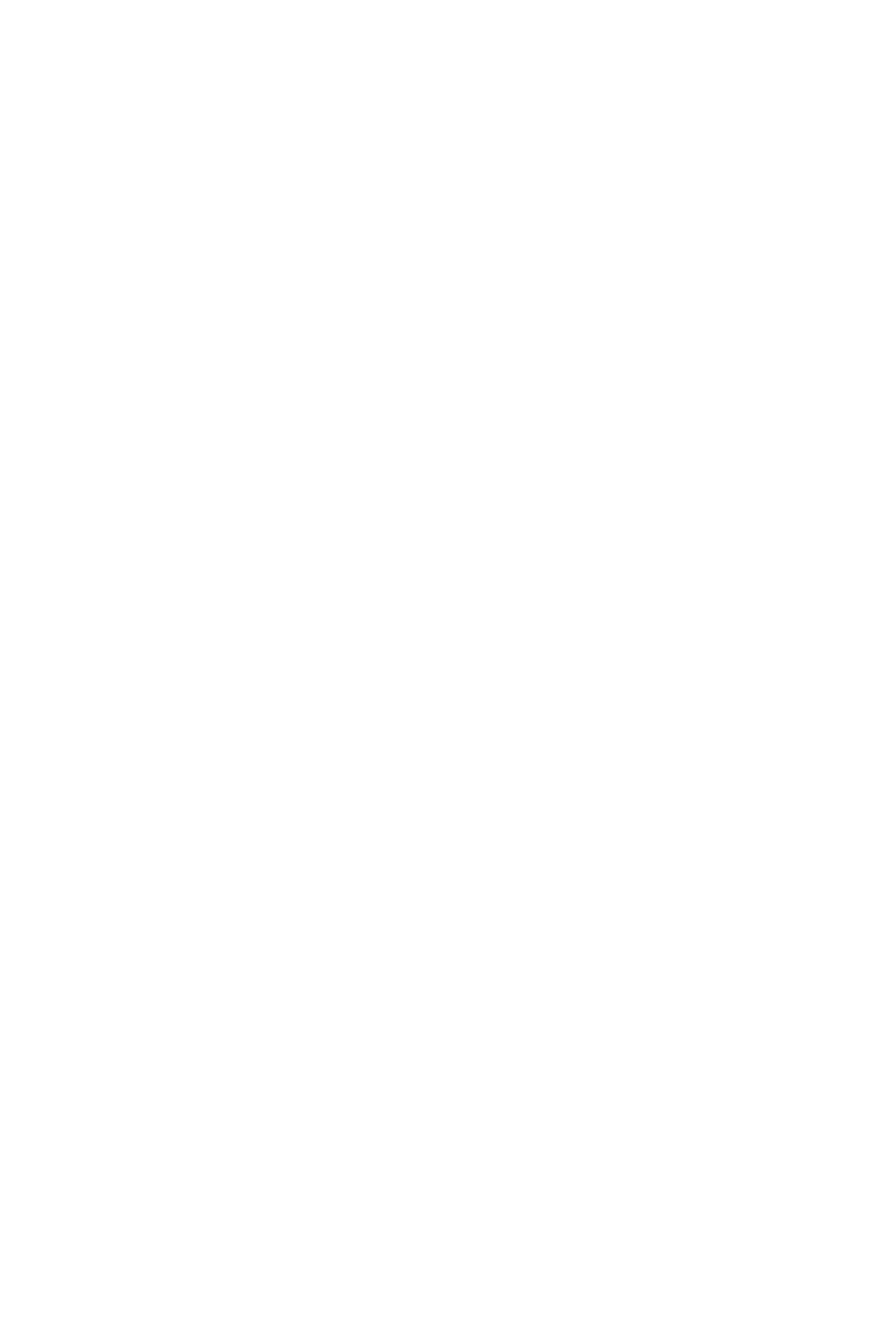
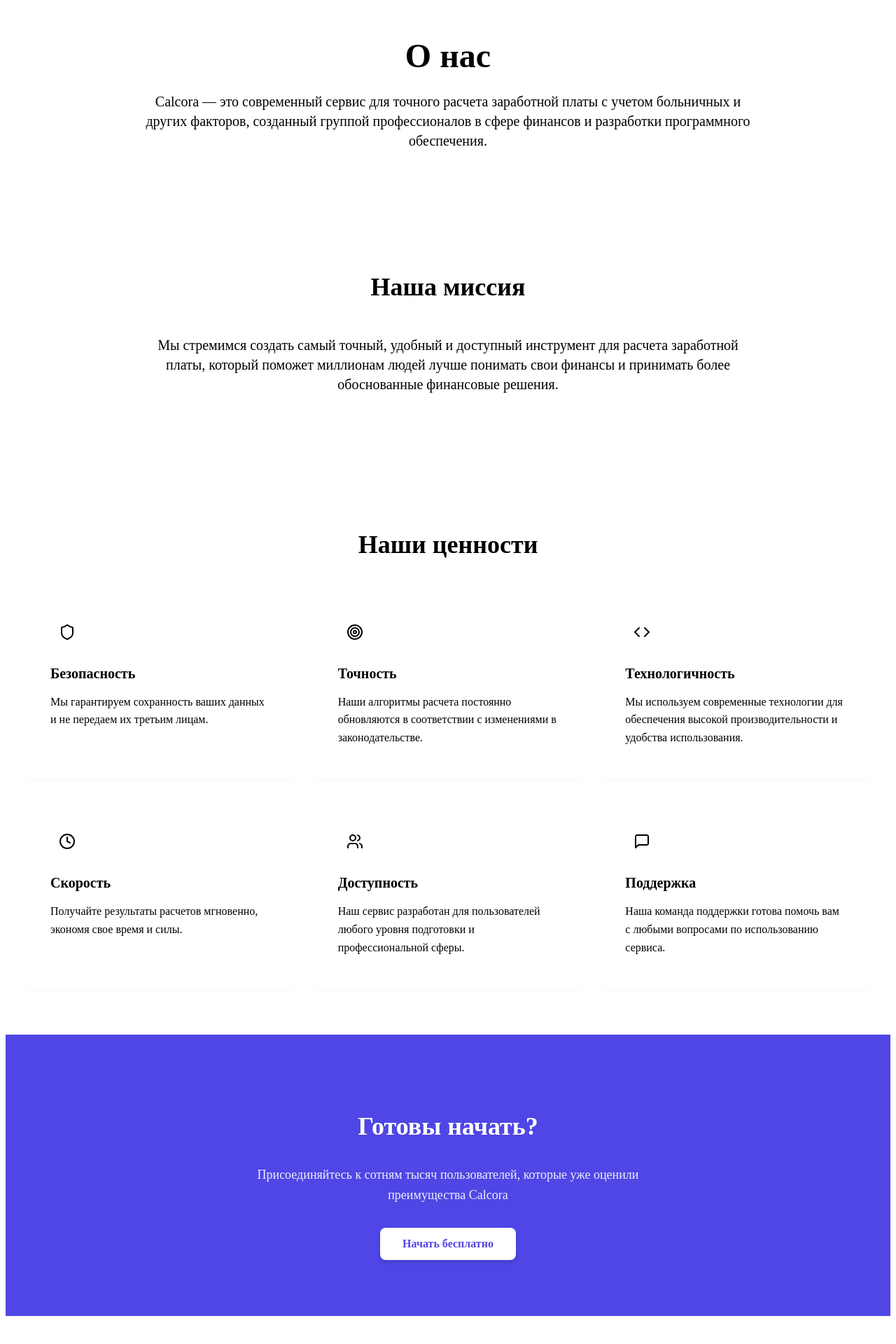
Before and after one commit to dabbygithub1/WebProject, a React (Create React App) app: page /about in a window 1280 px wide. Before the commit this address had no page. Shown: the part 140-2060 px from the top of the page at 70% size. Before the commit the page ends 800 px from the top, so only its background shows below. Built offline with nearby package versions, Linux system fonts and the light colour scheme.

Commit message:
Добавление страницы о нас

```diff
--- a/src/App.js
+++ b/src/App.js
@@ -6,6 +6,7 @@ import ProfessionsPage from './pages/ProfessionsPage/ProfessionsPage';
 import CalculatorPage from './pages/CalculatorPage/CalculatorPage';
 import ProfilePage from './pages/ProfilePage/ProfilePage';
 import ContactsPage from './pages/ContactsPage/ContactsPage';
+import AboutPage from './pages/AboutPage/AboutPage';
 
 
 import './App.css';
@@ -21,6 +22,7 @@ function App() {
         <Route path="/professions" element={<ProfessionsPage />} />
         <Route path="/calculator" element={<CalculatorPage />} />
         <Route path="/contacts" element={<ContactsPage />} />
+        <Route path="/about" element={<AboutPage />} />
       </Routes>
     </Router>
   );
--- /dev/null
+++ b/src/pages/AboutPage/AboutPage.css
@@ -0,0 +1,223 @@
+.about-page {
+  min-height: 100vh;
+  background-color: var(--color-white);
+  padding-top: 64px;
+}
+
+.about-main {
+  width: 100%;
+}
+
+.about-hero {
+  background-color: var(--color-primary-lightest);
+  padding: 80px 0;
+  text-align: center;
+}
+
+.about-title {
+  font-size: 48px;
+  font-weight: 700;
+  color: var(--color-text-dark);
+  margin-bottom: 24px;
+}
+
+.about-description {
+  max-width: 884px;
+  margin: 0 auto;
+  font-size: 20px;
+  line-height: 1.4;
+  color: var(--color-text-medium);
+  padding: 0 32px;
+}
+
+.mission-section {
+  background-color: var(--color-primary-lightest);
+  padding: 64px 0;
+  text-align: center;
+}
+
+.section-title {
+  font-size: 36px;
+  font-weight: 700;
+  color: var(--color-text-dark);
+  margin-bottom: 48px;
+}
+
+.mission-content {
+  max-width: 884px;
+  margin: 0 auto;
+  padding: 0 32px;
+}
+
+.mission-text {
+  font-size: 20px;
+  line-height: 1.4;
+  color: var(--color-text-medium);
+  margin-bottom: 32px;
+}
+
+.mission-divider {
+  width: 96px;
+  height: 4px;
+  background-color: var(--color-primary);
+  border-radius: 2px;
+  margin: 0 auto;
+}
+
+.values-section {
+  background-color: var(--color-primary-lightest);
+  padding: 64px 0;
+  text-align: center;
+}
+
+.values-grid {
+  max-width: 1270px;
+  margin: 0 auto;
+  display: grid;
+  grid-template-columns: repeat(3, 1fr);
+  gap: 32px;
+  padding: 0 32px;
+}
+
+.value-card {
+  background-color: var(--color-white);
+  border-radius: 8px;
+  padding: 32px;
+  text-align: left;
+  box-shadow: 0px 1px 2px rgba(0, 0, 0, 0.05);
+  transition: transform 0.3s ease, box-shadow 0.3s ease;
+}
+
+.value-card:hover {
+  transform: translateY(-4px);
+  box-shadow: 0px 4px 6px rgba(0, 0, 0, 0.1);
+}
+
+.value-icon {
+  width: 48px;
+  height: 48px;
+  margin-bottom: 24px;
+  background-color: var(--color-primary-lightest);
+  border-radius: 50%;
+  display: flex;
+  align-items: center;
+  justify-content: center;
+}
+
+.value-icon img {
+  width: 24px;
+  height: 24px;
+  object-fit: contain;
+}
+
+.value-title {
+  font-size: 20px;
+  font-weight: 600;
+  color: var(--color-text-dark);
+  margin-bottom: 16px;
+}
+
+.value-description {
+  font-size: 16px;
+  line-height: 1.6;
+  color: var(--color-text-light);
+}
+
+.cta-section {
+  background-color: #4F46E5;
+  padding: 80px 32px;
+  text-align: center;
+  color: #FFFFFF;
+}
+
+.cta-container {
+  max-width: 768px;
+  margin: 0 auto;
+  padding: 0;
+  display: flex;
+  flex-direction: column;
+  align-items: center;
+}
+
+.cta-title {
+  font-size: 36px;
+  font-weight: 700;
+  margin-bottom: 16px;
+  color: #FFFFFF;
+}
+
+.cta-description {
+  font-size: 18px;
+  line-height: 1.6;
+  margin-bottom: 32px;
+  max-width: 580px;
+  color: rgba(255, 255, 255, 0.9);
+}
+
+.cta-button {
+  display: inline-block;
+  background-color: #FFFFFF;
+  color: #4F46E5;
+  font-size: 16px;
+  font-weight: 600;
+  padding: 14px 32px;
+  border-radius: 8px;
+  text-decoration: none;
+  box-shadow: 0 4px 6px -1px rgba(0, 0, 0, 0.1), 0 2px 4px -2px rgba(0, 0, 0, 0.1);
+  transition: transform 0.2s ease, box-shadow 0.2s ease, background-color 0.2s ease;
+}
+
+.cta-button:hover {
+  transform: translateY(-2px);
+  box-shadow: 0 10px 15px -3px rgba(0, 0, 0, 0.1), 0 4px 6px -4px rgba(0, 0, 0, 0.1);
+  background-color: #f9fafb;
+}
+
+@media (max-width: 1024px) {
+  .values-grid {
+    grid-template-columns: repeat(2, 1fr);
+  }
+}
+
+@media (max-width: 768px) {
+  .about-hero {
+    padding: 60px 0;
+  }
+
+  .about-title {
+    font-size: 36px;
+  }
+
+  .about-description {
+    font-size: 18px;
+  }
+
+  .section-title {
+    font-size: 30px;
+  }
+
+  .mission-text {
+    font-size: 18px;
+  }
+
+  .cta-section {
+    padding: 60px 24px;
+  }
+  .cta-title {
+    font-size: 30px;
+  }
+  .cta-description {
+    font-size: 16px;
+  }
+  .cta-button {
+    padding: 12px 28px;
+    font-size: 15px;
+  }
+}
+
+@media (max-width: 640px) {
+  .values-grid {
+    grid-template-columns: 1fr;
+  }
+
+}
--- /dev/null
+++ b/src/pages/AboutPage/AboutPage.jsx
@@ -0,0 +1,103 @@
+import { useEffect } from 'react';
+import { Link, useLocation } from 'react-router-dom';
+import Header from '../../components/Header/Header';
+import Footer from '../../components/Footer/Footer';
+import './AboutPage.css';
+
+const AboutPage = () => {
+  const location = useLocation();
+
+  useEffect(() => {
+    document.title = 'О нас - Calcora';
+  }, []);
+
+  return (
+    <div className="about-page">
+      <Header />
+      <main className="about-main">
+        <section className="about-hero">
+          <h1 className="about-title">О нас</h1>
+          <p className="about-description">
+            Calcora — это современный сервис для точного расчета заработной платы с учетом
+            больничных и других факторов, созданный группой профессионалов в сфере финансов и
+            разработки программного обеспечения.
+          </p>
+        </section>
+
+        <section className="mission-section">
+          <h2 className="section-title">Наша миссия</h2>
+          <div className="mission-content">
+            <p className="mission-text">
+              Мы стремимся создать самый точный, удобный и доступный инструмент для расчета
+              заработной платы, который поможет миллионам людей лучше понимать свои финансы и
+              принимать более обоснованные финансовые решения.
+            </p>
+            <div className="mission-divider"></div>
+          </div>
+        </section>
+
+        <section className="values-section">
+          <h2 className="section-title">Наши ценности</h2>
+          <div className="values-grid">
+            {[
+              {
+                icon: '/assets/images/bezopasnostcontacts.svg',
+                title: 'Безопасность',
+                description: 'Мы гарантируем сохранность ваших данных и не передаем их третьим лицам.'
+              },
+              {
+                icon: '/assets/images/tochnostcontacts.svg',
+                title: 'Точность',
+                description: 'Наши алгоритмы расчета постоянно обновляются в соответствии с изменениями в законодательстве.'
+              },
+              {
+                icon: '/assets/images/technocontacts.svg',
+                title: 'Технологичность',
+                description: 'Мы используем современные технологии для обеспечения высокой производительности и удобства использования.'
+              },
+              {
+                icon: '/assets/images/speedcontacts.svg',
+                title: 'Скорость',
+                description: 'Получайте результаты расчетов мгновенно, экономя свое время и силы.'
+              },
+              {
+                icon: '/assets/images/dostupnostcontacts.svg',
+                title: 'Доступность',
+                description: 'Наш сервис разработан для пользователей любого уровня подготовки и профессиональной сферы.'
+              },
+              {
+                icon: '/assets/images/supportcontacts.svg',
+                title: 'Поддержка',
+                description: 'Наша команда поддержки готова помочь вам с любыми вопросами по использованию сервиса.'
+              }
+            ].map((value, index) => (
+              <div key={index} className="value-card">
+                <div className="value-icon">
+                  <img src={value.icon} alt={value.title} />
+                </div>
+                <h3 className="value-title">{value.title}</h3>
+                <p className="value-description">{value.description}</p>
+              </div>
+            ))}
+          </div>
+        </section>
+
+        <section className="cta-section">
+          <div className="cta-container">
+            <h2 className="cta-title">Готовы начать?</h2>
+            <p className="cta-description">
+              Присоединяйтесь к сотням тысяч пользователей, которые уже оценили
+              преимущества Calcora
+            </p>
+            <Link to="/register" className="cta-button">
+              Начать бесплатно
+            </Link>
+          </div>
+        </section>
+      </main>
+      <Footer />
+    </div>
+  );
+};
+
+export default AboutPage;
```
